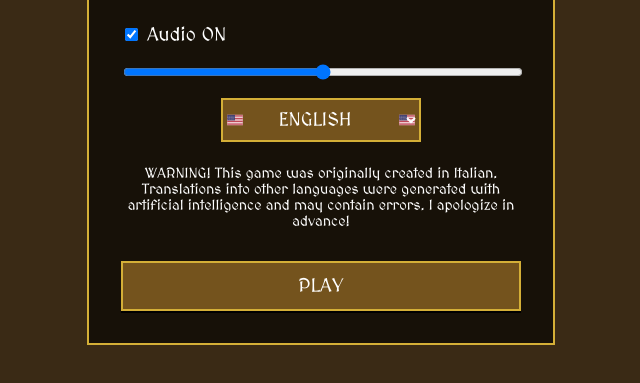
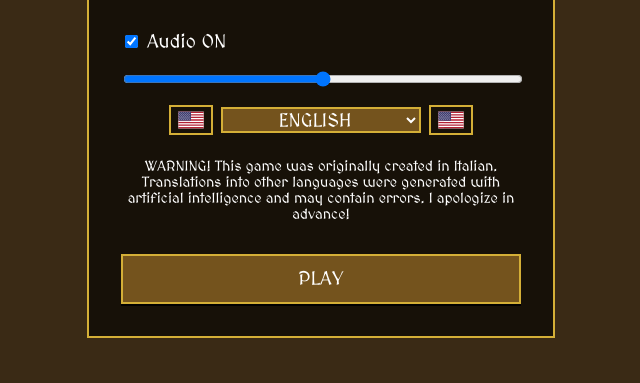
Before and after one commit to giorgioferrari171280/reignsLikeGame, a plain HTML site: page index.html in a window 1280 px wide. Shown: the part 283-666 px from the top of the page, without its empty margins (319-959 px from the left). Drawn offline with Linux system fonts and the light colour scheme.

Commit message:
Place flags beside dropdown

```diff
--- a/css/style.css
+++ b/css/style.css
@@ -81,20 +81,29 @@ body {
     border: 2px solid #d4af37;
 }
 
+.language-container {
+    display: flex;
+    align-items: center;
+    justify-content: center;
+    gap: 0.5rem;
+    margin: 0 auto;
+}
+
+.language-flag-img {
+    width: 40px;
+    height: 26px;
+    border: 2px solid #d4af37;
+}
+
 .language-select {
     width: 200px;
-    margin: 0 auto;
-    padding: 0.5rem;
+    height: 26px;
+    padding: 0 0.5rem;
     font-size: 1.2rem;
     font-family: 'MedievalSharp', cursive;
     border: 2px solid #d4af37;
     background-color: #74531d;
     color: #ffffff;
-    background-repeat: no-repeat;
-    background-position: left center, right center;
-    background-size: 24px 16px, 24px 16px;
-    padding-left: 30px;
-    padding-right: 30px;
 }
 
 .language-select option {
--- a/index.html
+++ b/index.html
@@ -20,6 +20,8 @@
         <input type="range" id="volume-slider" min="0" max="100" value="50">
 
         <!-- Language selector -->
+        <div class="language-container">
+            <img id="flag-left" class="language-flag-img" src="assets/ui/usaFlag.svg" alt="Flag">
             <select id="language-select" class="language-select">
                 <option value="it" class="lang-option-it">ITALIANO</option>
                 <option value="en" class="lang-option-en" selected>INGLESE</option>
@@ -32,6 +34,8 @@
                 <option value="zh" class="lang-option-zh">CINESE</option>
                 <option value="ja" class="lang-option-ja">GIAPPONESE</option>
             </select>
+            <img id="flag-right" class="language-flag-img" src="assets/ui/usaFlag.svg" alt="Flag">
+        </div>
         <p id="language-warning" class="language-warning"></p>
         <button id="play-button" class="menu-button">GIOCA</button>
     </div>
--- a/js/main.js
+++ b/js/main.js
@@ -167,9 +167,13 @@ document.addEventListener('DOMContentLoaded', () => {
     audioLabelText.textContent = audioToggle.checked ? t.audioOn : t.audioOff;
   }
 
+  const flagLeft = document.getElementById('flag-left');
+  const flagRight = document.getElementById('flag-right');
+
   function updateSelectFlag(lang) {
     const flag = flagPaths[lang];
-    languageSelect.style.backgroundImage = `url('${flag}'), url('${flag}')`;
+    flagLeft.src = flag;
+    flagRight.src = flag;
   }
 
   function updateVolumeState() {
```
Lines whose indentation alone changed are shown as unchanged.
